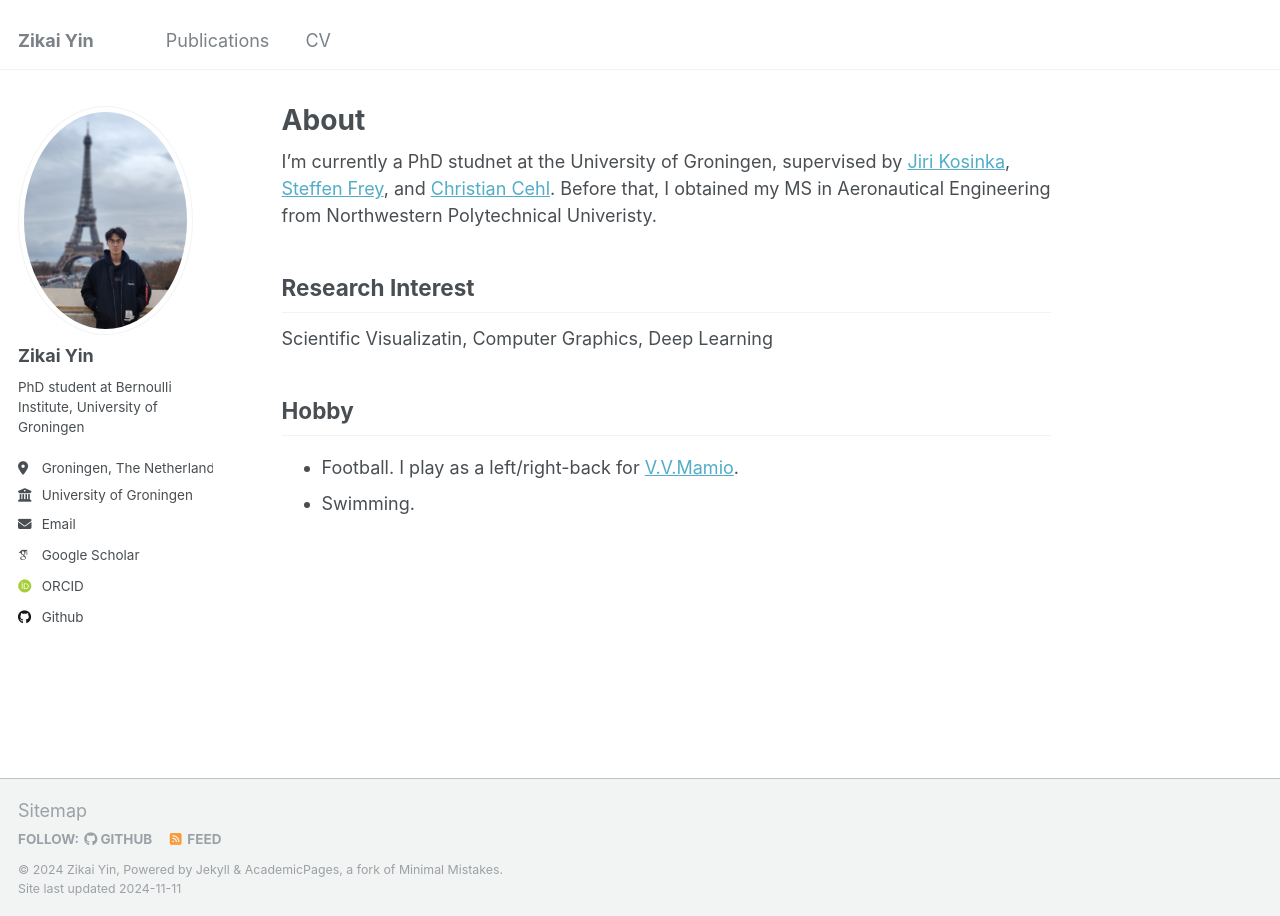
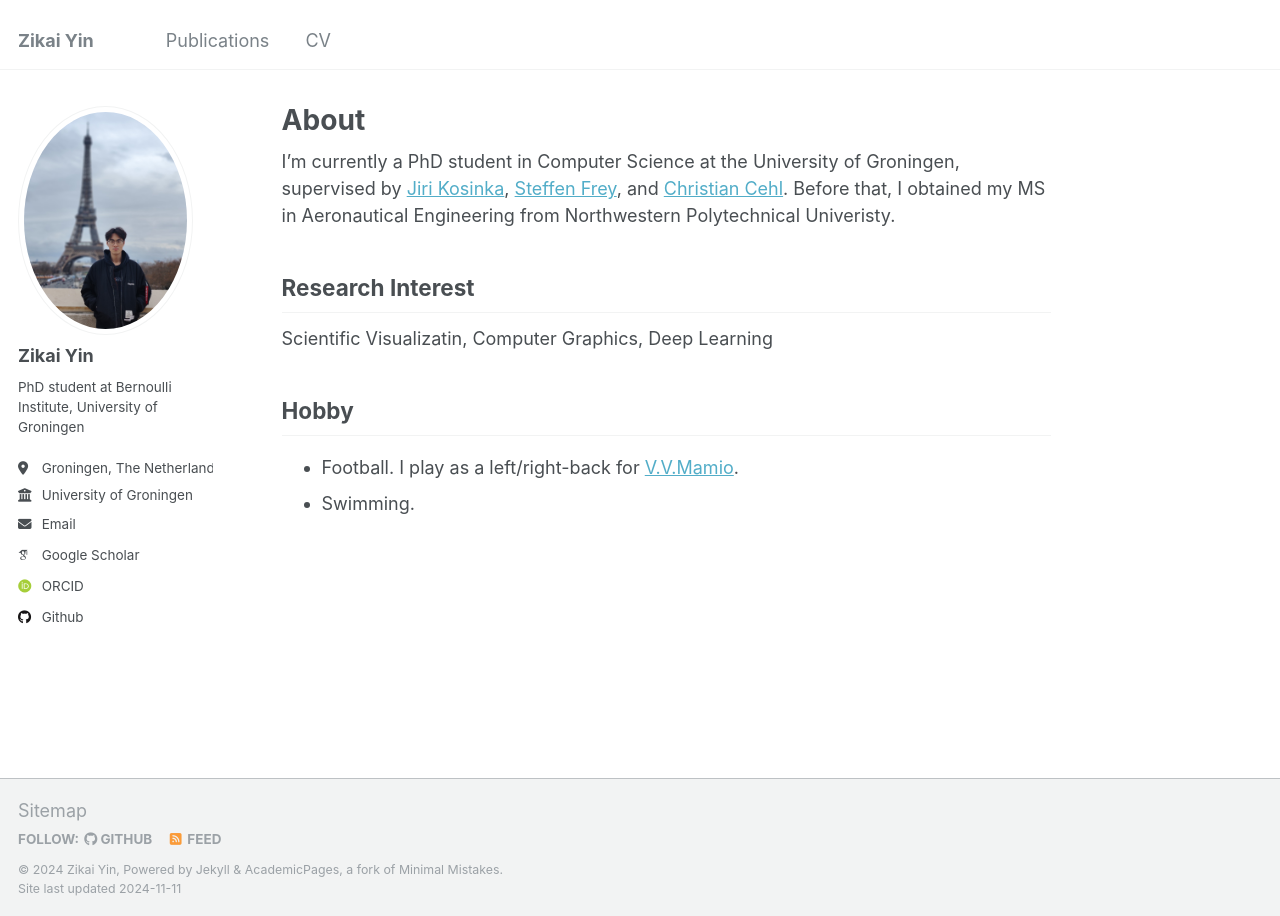
Before and after one commit to andrewsilver1997/andrewsilver1997.github.io, a Jekyll site: the page built from _pages/about.md, in a window 1280 px wide. Built offline with Jekyll 4.4.1, drawn with Linux system fonts in a browser that asks for light colours; some web fonts are replaced.

Commit message:
first commit

```diff
--- a/_pages/about.md
+++ b/_pages/about.md
@@ -6,7 +6,7 @@ redirect_from:
   - /about/
   - /about.html
 ---
-I'm currently a PhD studnet at the University of Groningen, supervised by [Jiri Kosinka](https://www.cs.rug.nl/svcg/People/JiriKosinka), [Steffen Frey](https://freysn.github.io/), and [Christian Cehl](https://www.cs.rug.nl/svcg/People/ChristianKehl).
+I'm currently a PhD student in Computer Science at the University of Groningen, supervised by [Jiri Kosinka](https://www.cs.rug.nl/svcg/People/JiriKosinka), [Steffen Frey](https://freysn.github.io/), and [Christian Cehl](https://www.cs.rug.nl/svcg/People/ChristianKehl).
 Before that, I obtained my MS in Aeronautical Engineering from Northwestern Polytechnical Univeristy.
 
 ## Research Interest
```
